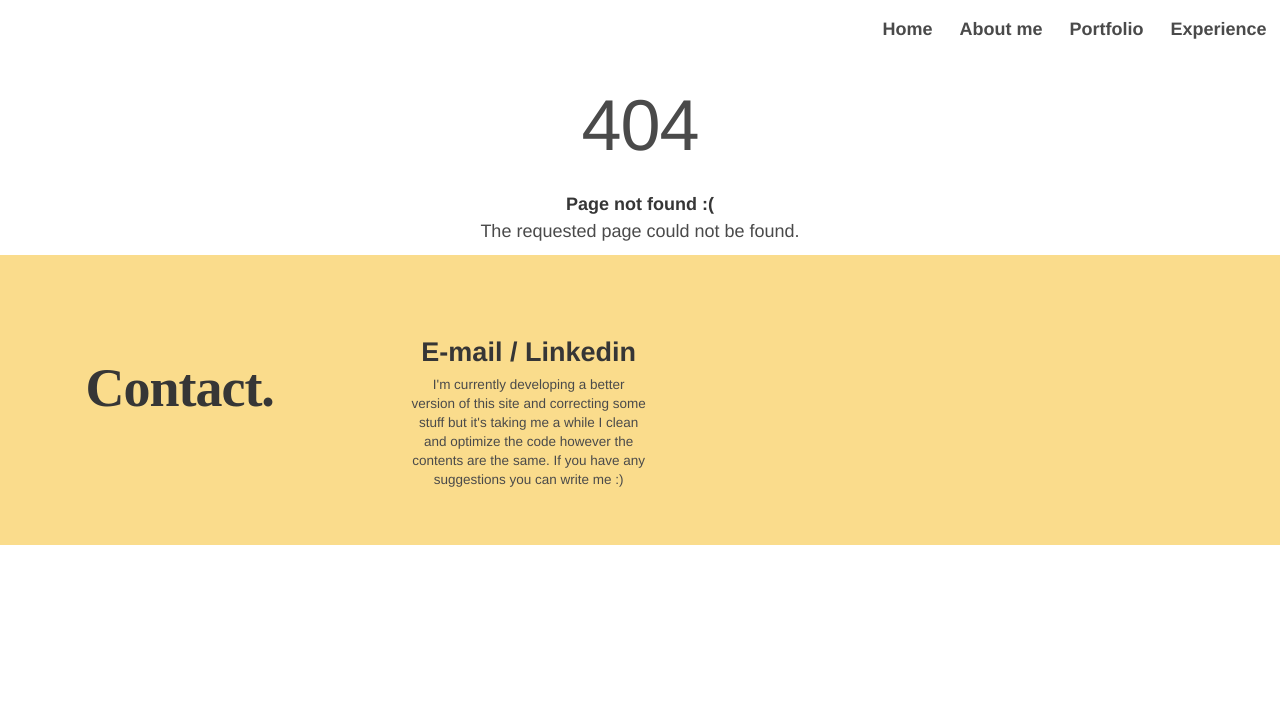
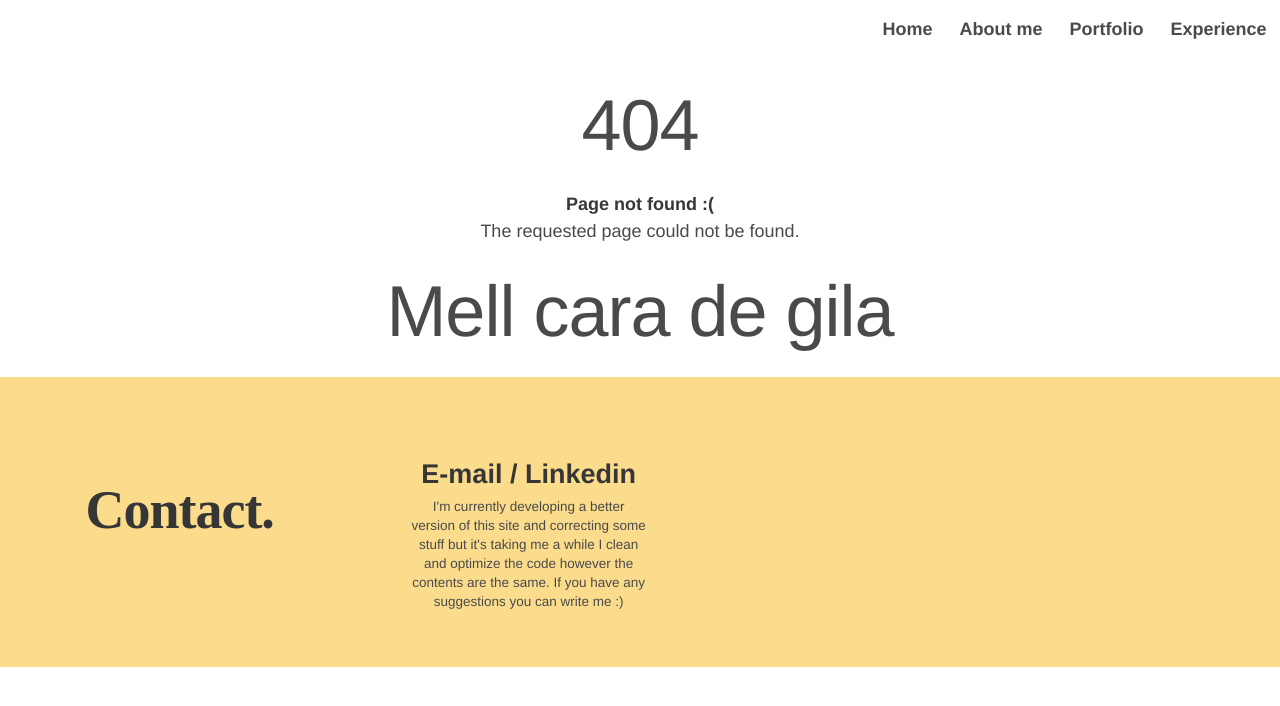
Before and after one commit to melihildt/melihildt.github.io, a Jekyll site: the page built from 404.html, in a window 1280 px wide. Shown: the top 706 px of the page. Built offline with Jekyll 4.4.1, drawn with Linux system fonts in a browser that asks for light colours; nearby versions of some CDN libraries.

Commit message:
prueba de PR(Pull request)

```diff
--- a/404.html
+++ b/404.html
@@ -22,4 +22,5 @@ permalink: error
 
   <p><strong>Page not found :(</strong></p>
   <p>The requested page could not be found.</p>
+  <h1>Mell cara de gila</h1>
 </div>
```
